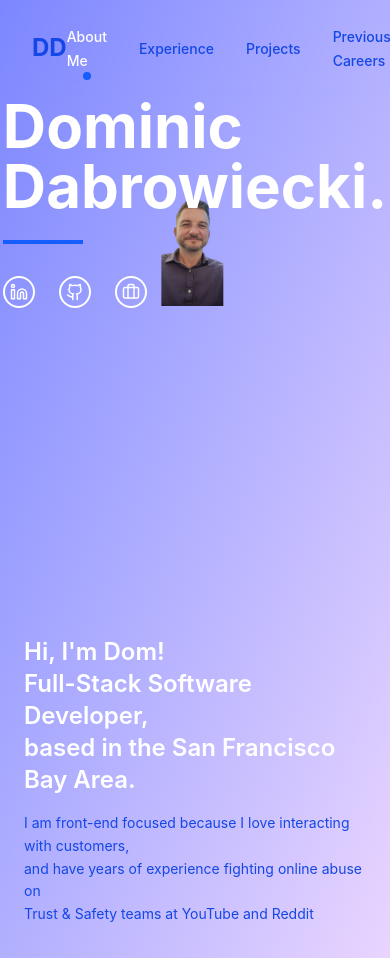
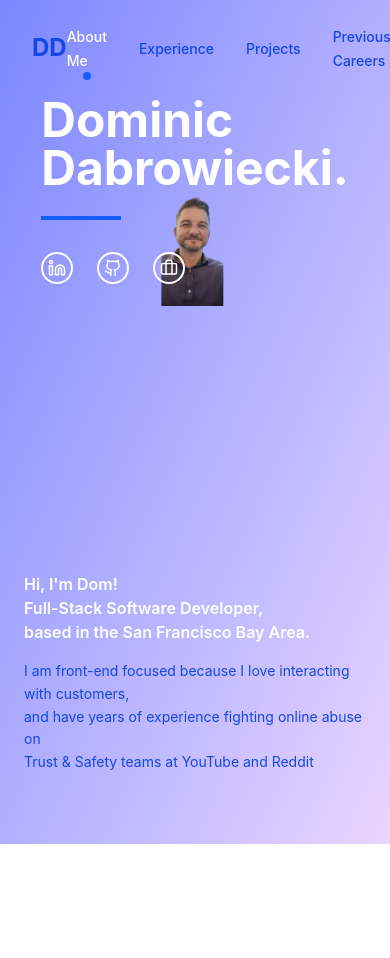
Before and after one commit to ddabrowiecki/domdab, a React (Vite) app: page / in a window 390 px wide. After the commit the page ends 844 px from the top, so only its background shows below. Built offline with nearby package versions, Linux system fonts and the light colour scheme.

Commit message:
Mobile spacing updates 1

```diff
--- a/src/components/LandingPage.tsx
+++ b/src/components/LandingPage.tsx
@@ -6,9 +6,9 @@ const LandingPage = () => {
   return (
     <div>
       <div className="max-w-7xl mx-auto">
-        <div className="flex flex-col lg:flex-row items-center gap-70 relative">
+        <div className="flex flex-col lg:flex-row items-center gap-60 md:gap-70 relative">
           <div className="flex-1 text-white z-10">
-            <h1 className="text-6xl sm:text-7xl font-bold mb-6">
+            <h1 className="md:text-7xl text-5xl font-bold mb-6">
               Dominic
               <br />
               Dabrowiecki.
@@ -44,7 +44,7 @@ const LandingPage = () => {
           </div>
 
           <div className="flex-1 flex flex-col">
-            <h2 className="text-white text-2xl font-semibold mb-4">
+            <h2 className="text-white md:text-2xl font-semibold mb-4">
               Hi, I'm Dom! <br />
               Full-Stack Software Developer,
               <br />
```
